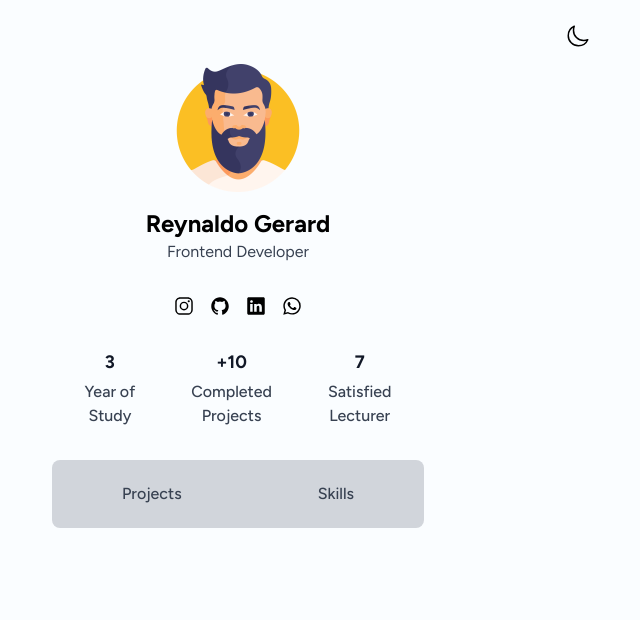
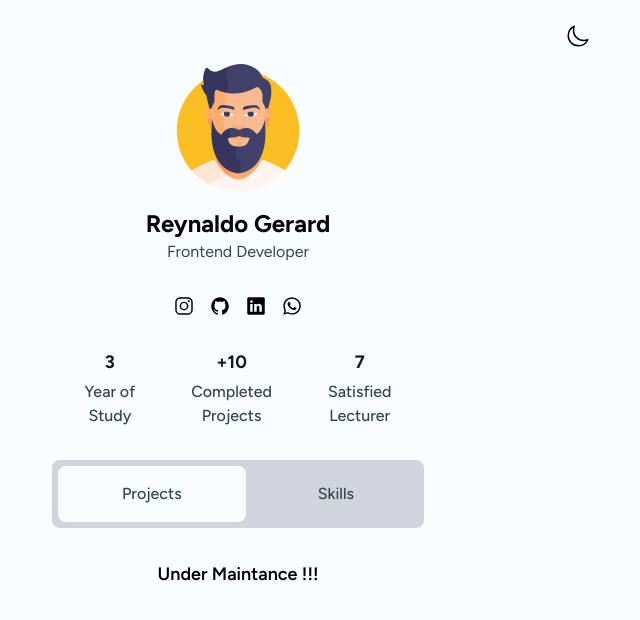
Before and after one commit to aldogerard/personal-website, a React (Vite) app: page / in a window 1280 px wide. Both pictures are taken after a click on the button "Projects". Shown: the top 620 px of the page, without its empty margins (402-1042 px from the left). Built offline with nearby package versions, Linux system fonts and the light colour scheme.

Commit message:
add favicon

```diff
--- a/index.html
+++ b/index.html
@@ -1,13 +1,16 @@
 <!DOCTYPE html>
 <html lang="en">
+
 <head>
   <meta charset="UTF-8" />
-    <link rel="icon" type="image/svg+xml" href="/vite.svg" />
+  <link rel="icon" href="./public/favicon.png" type="iamge">
   <meta name="viewport" content="width=device-width, initial-scale=1.0" />
-    <title>Vite + React</title>
+  <title>Reynaldo Gerard</title>
 </head>
+
 <body>
   <div id="root"></div>
   <script type="module" src="/src/main.jsx"></script>
 </body>
+
 </html>
--- a/src/components/Elements/FilterButtons.jsx
+++ b/src/components/Elements/FilterButtons.jsx
@@ -4,7 +4,7 @@ const FilterButtons = ({ onClick, filter }) => {
   return (
     <>
       <div className="mt-2 flex gap-2 rounded-lg bg-gray-300 p-[6px] dark:bg-gray-800">
-        <button className={`btn ${filter === "Project" ? "bg-light dark:bg-dark" : ""}`} onClick={() => onClick("Projects")}>
+        <button className={`btn ${filter === "Projects" ? "bg-light dark:bg-dark" : ""}`} onClick={() => onClick("Projects")}>
           Projects
         </button>
         <button className={`btn ${filter === "Skills" ? "bg-light dark:bg-dark" : ""}`} onClick={() => onClick("Skills")}>
--- /dev/null
+++ b/src/components/Elements/ProjectSection.jsx
@@ -0,0 +1,11 @@
+import React from "react";
+
+const ProjectSection = () => {
+  return (
+    <>
+      <h1 className="text-lg font-semibold dark:text-light">Under Maintance !!!</h1>
+    </>
+  );
+};
+
+export default ProjectSection;
--- a/src/components/Fragments/MainSection.jsx
+++ b/src/components/Fragments/MainSection.jsx
@@ -1,6 +1,7 @@
 import React, { useState } from "react";
 import FilterButtons from "../Elements/FilterButtons";
 import SkillsSection from "../Elements/SkillsSection";
+import ProjectSection from "../Elements/ProjectSection";
 
 const MainSection = () => {
   const [filter, setFilter] = useState("Skills");
@@ -11,7 +12,7 @@ const MainSection = () => {
         <FilterButtons onClick={setFilter} filter={filter} />
         <div className="container mt-2 flex flex-wrap justify-center">
           {filter === "Skills" && <SkillsSection />}
-          {filter === "Projects" && ""}
+          {filter === "Projects" && <ProjectSection />}
         </div>
       </main>
     </>
```
Also changed, not shown: public/favicon.png (added). Lines whose indentation alone changed are shown as unchanged.
